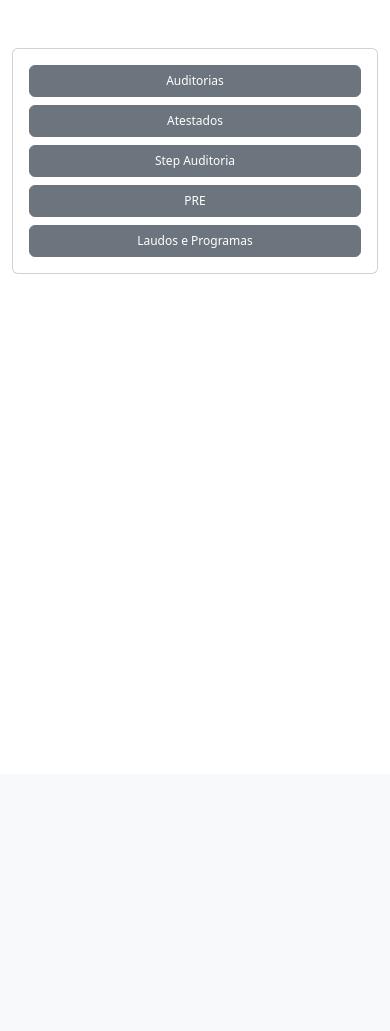
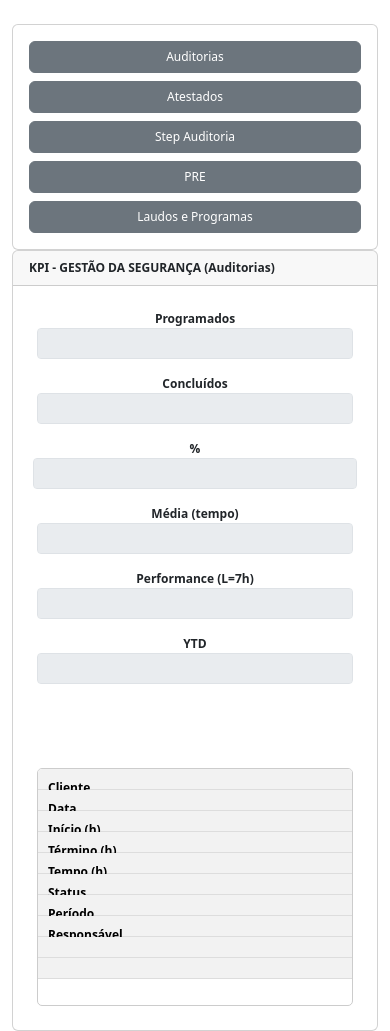
Before and after one commit to grupo-pi-2/projeto-integrador-2, a Django app: page / in a window 390 px wide. Shown: the part 70-1101 px from the top of the page. Before the commit the page ends 344 px from the top, so only its background shows below. Run offline with Django 5.2, Linux system fonts and the light colour scheme; data comes from the database, SQL or seed files in the repository; lists and menus that the app fills with data are empty; some libraries are stand-ins or nearby versions.

Commit message:
feat: criar painel de métricas e tabela de serviços (apenas front-end)

```diff
--- a/gestao_de_indicadores/templates/gestao_de_indicadores/index.html
+++ b/gestao_de_indicadores/templates/gestao_de_indicadores/index.html
@@ -1,8 +1,8 @@
 {% extends 'gestao_de_indicadores/base.html' %}
 
 {% block content %}
-<div class="row mt-5">
-  <div class="col-md-3">
+<div class="row mt-4">
+  <div class="col-md-2">
     <div class="card">
       <div class="card-body">
         <div class="d-grid gap-2">
@@ -13,5 +13,7 @@
       </div>
     </div>
   </div>
+
+  {% include 'gestao_de_indicadores/indicador.html' with indicador=indicador_auditoria %}
 </div>
 {% endblock %}
--- /dev/null
+++ b/gestao_de_indicadores/templates/gestao_de_indicadores/indicador.html
@@ -0,0 +1,76 @@
+<div class="col-md-10">
+  <div class="card">
+    <div class="card-header">
+      <strong>
+        KPI - GESTÃO DA SEGURANÇA ({{ indicador.nome }})
+      </strong>
+    </div>
+    <div class="card-body">
+      <div class="d-flex flex-column flex-md-row justify-content-between">
+        <div class="form-group text-center mx-2 my-2">
+          <label><strong>Programados</strong></label>
+          <input type="text" class="form-control form-control-sm text-center bold-input" value="" disabled>
+        </div>
+        <div class="form-group text-center mx-2 my-2">
+          <label><strong>Concluídos</strong></label>
+          <input type="text" class="form-control form-control-sm text-center bold-input" value="" disabled>
+        </div>
+        <div class="form-group text-center mx-1 my-2">
+          <label><strong>%</strong></label>
+          <input type="text" class="form-control form-control-sm text-center bold-input" value="" disabled>
+        </div>
+        <div class="form-group text-center mx-2 my-2">
+          <label><strong>Média (tempo)</strong></label>
+          <input type="text" class="form-control form-control-sm text-center bold-input" value="" disabled>
+        </div>
+        <div class="form-group text-center mx-2 my-2">
+          <label><strong>Performance (L=7h)</strong></label>
+          <input type="text" class="form-control form-control-sm text-center bold-input" value="" disabled>
+        </div>
+        <div class="form-group text-center mx-2 my-2">
+          <label><strong>YTD</strong></label>
+          <input type="text" class="form-control form-control-sm text-center bold-input" value="" disabled>
+        </div>
+        <div class="form-group text-center mx-1 my-2">
+          <label></label>
+          <i class="fa-solid fa-file-circle-plus icon-cadastrar"></i>
+        </div>
+      </div>
+
+      <div class="d-flex flex-column mx-2 my-2 mt-4">
+        <div class="table-responsive">
+            <table class="table table-striped table-stacked">
+              <thead>
+                <tr>
+                  <th class="col-md-3" scope="col">Cliente</th>
+                  <th class="col-md-1" scope="col">Data</th>
+                  <th class="col-md-1" scope="col">Início (h)</th>
+                  <th class="col-md-1" scope="col">Término (h)</th>
+                  <th class="col-md-1" scope="col">Tempo (h)</th>
+                  <th class="col-md-1" scope="col">Status</th>
+                  <th class="col-md-1" scope="col">Período</th>
+                  <th class="col-md-1" scope="col">Responsável</th>
+                  <th></th>
+                  <th></th>
+                </tr>
+              </thead>
+              <tbody>
+                <tr>
+                  <td class="col-md-3" data-th="Cliente"></td>
+                  <td class="col-md-1" data-th="Data"></td>
+                  <td class="col-md-1" data-th="Início (h)"></td>
+                  <td class="col-md-1" data-th="Término (h)"></td>
+                  <td class="col-md-1" data-th="Tempo (h)"></td>
+                  <td class="col-md-1" data-th="Status"></td>
+                  <td class="col-md-1" data-th="Período"></td>
+                  <td class="col-md-1" data-th="Responsável"></td>
+                  <td class="col-md-1 text-center"><i class="fa-solid fa-pen-to-square icon-servico"></i></td>
+                  <td class="col-md-1 text-center"><i class="fa-solid fa-trash icon-servico"></i></td>
+                </tr>
+              </tbody>
+            </table>
+        </div>
+      </div>
+    </div>
+  </div>
+</div>
--- a/gestao_de_indicadores/views.py
+++ b/gestao_de_indicadores/views.py
@@ -6,6 +6,7 @@ from .models import Indicador
 # Create your views here.
 def index(request):
   indicadores = Indicador.objects.all().order_by("created_at")
+  indicador_auditoria = Indicador.objects.get(nome="Auditorias")
   template = loader.get_template("gestao_de_indicadores/index.html")
-  context = { "indicadores": indicadores }
+  context = { "indicadores": indicadores, "indicador_auditoria": indicador_auditoria }
   return HttpResponse(template.render(context, request))
--- a/static/gestao_de_indicadores/css/styles.css
+++ b/static/gestao_de_indicadores/css/styles.css
@@ -9,3 +9,63 @@ body {
 .nav-bar-style {
   padding-left: 12px;
 }
+
+/* painel de métricas */
+.bold-input {
+  font-weight: bold;
+}
+
+.icon-cadastrar {
+  font-size: 24px;
+  color: #6c757d;
+}
+
+/* tabela de serviços */
+.table-responsive {
+  border: 1px solid #ccc;
+  border-radius: 5px;
+  overflow: hidden;
+}
+
+@media (max-width: 768px) {
+  .table-stacked thead {
+    display: none; /* Esconde o cabeçalho em telas pequenas */
+  }
+
+  .table-stacked tbody td {
+    display: block; /* Cada célula é exibida como um bloco */
+    width: 100%;    /* Ocupar 100% da largura */
+    position: relative;
+    padding-left: 40%; /* Espaço para exibir o cabeçalho */
+    text-align: left;
+    border-bottom: 1px solid #ddd;
+    padding-top: 10px;
+    padding-bottom: 10px;
+  }
+
+  .table-stacked tbody td::before {
+    content: attr(data-th); /* Insere o texto do cabeçalho antes do dado */
+    position: absolute;
+    left: 0;
+    width: 35%;  /* Largura para o cabeçalho */
+    padding-left: 10px;
+    font-weight: bold;
+    white-space: nowrap;
+    text-align: left;
+    color: #000;
+  }
+
+  .table-stacked tbody tr {
+    display: block; /* Cada linha é exibida como um bloco */
+    margin-bottom: 10px;
+  }
+}
+
+.icon-servico {
+  font-size: 16px;
+  color: #6c757d;
+}
+
+.text-center {
+  text-align: center;
+}
```
